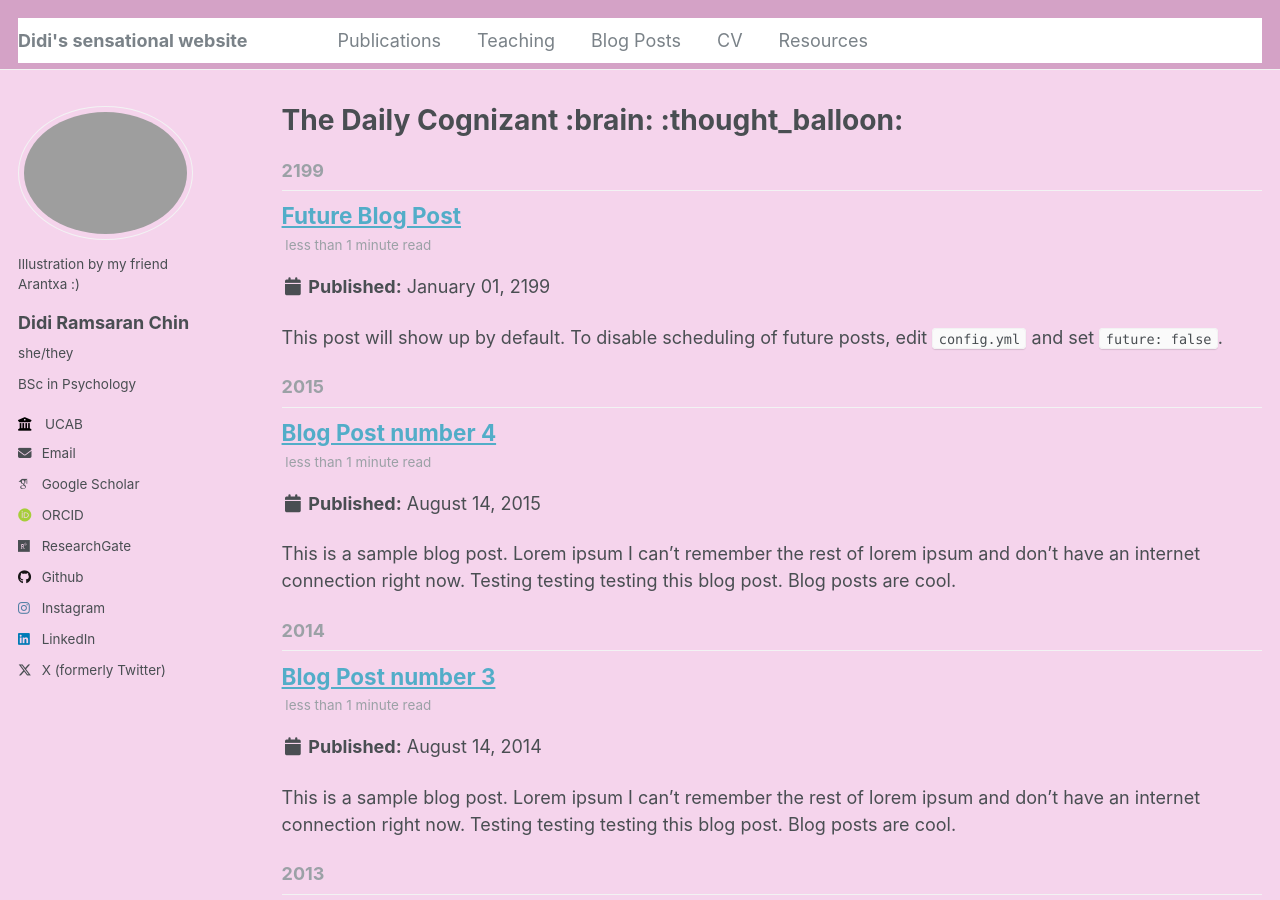
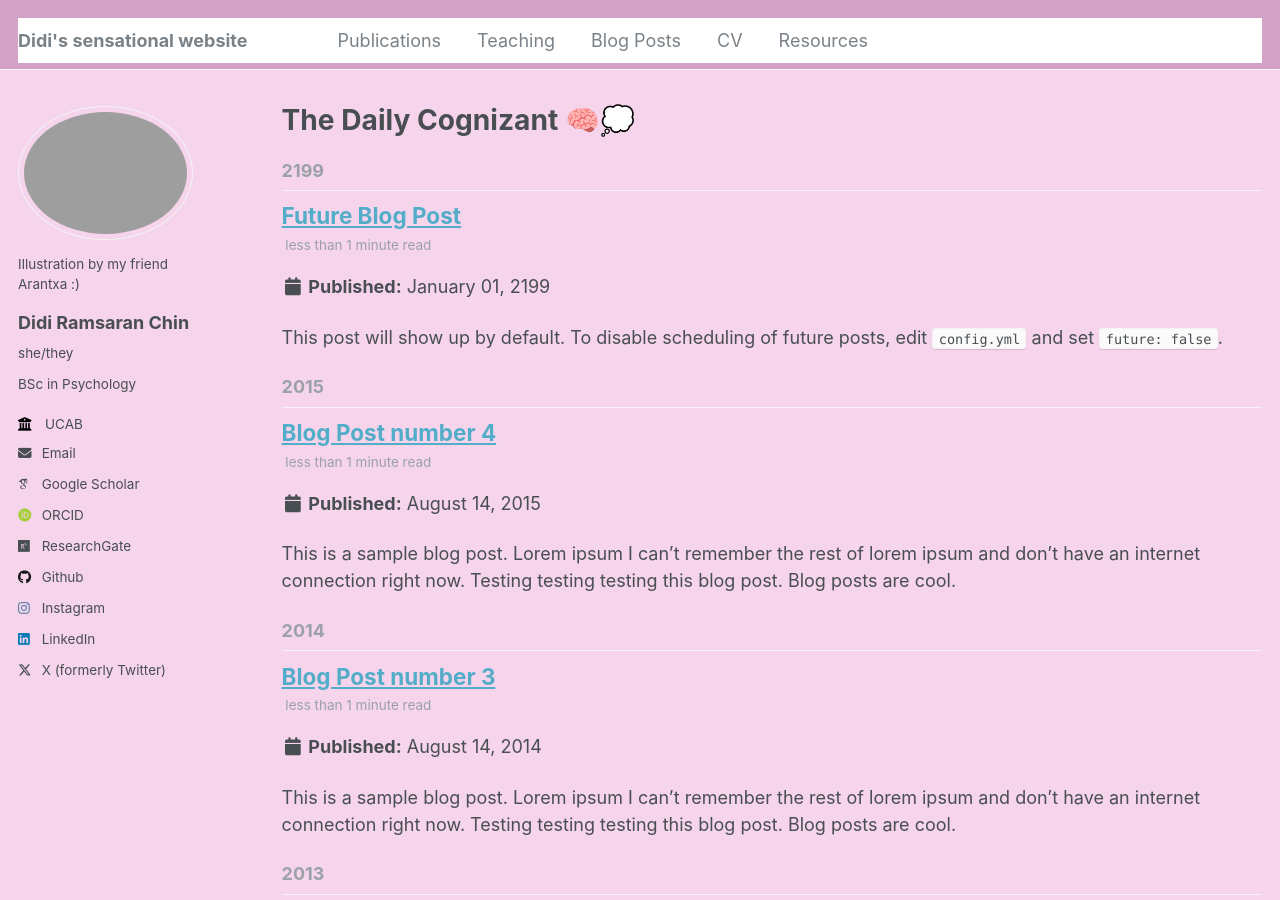
Before and after one commit to neurodidi/neurodidi.github.io, a Jekyll site: the page built from _pages/year-archive.html, in a window 1280 px wide and 900 px high. Built offline with Jekyll 4.4.1, drawn with Linux system fonts in a browser that asks for light colours; some web fonts are replaced; part of the change alters nothing that is shown.

Commit message:
Update year-archive.html

```diff
--- a/_pages/year-archive.html
+++ b/_pages/year-archive.html
@@ -1,7 +1,7 @@
 ---
 layout: archive
 permalink: /year-archive/
-title: "The Daily Cognizant :brain: :thought_balloon:"
+title: "The Daily Cognizant 🧠💭"
 subtitle: "a blog about the mind and the brain"
 author_profile: true
 redirect_from:
```
